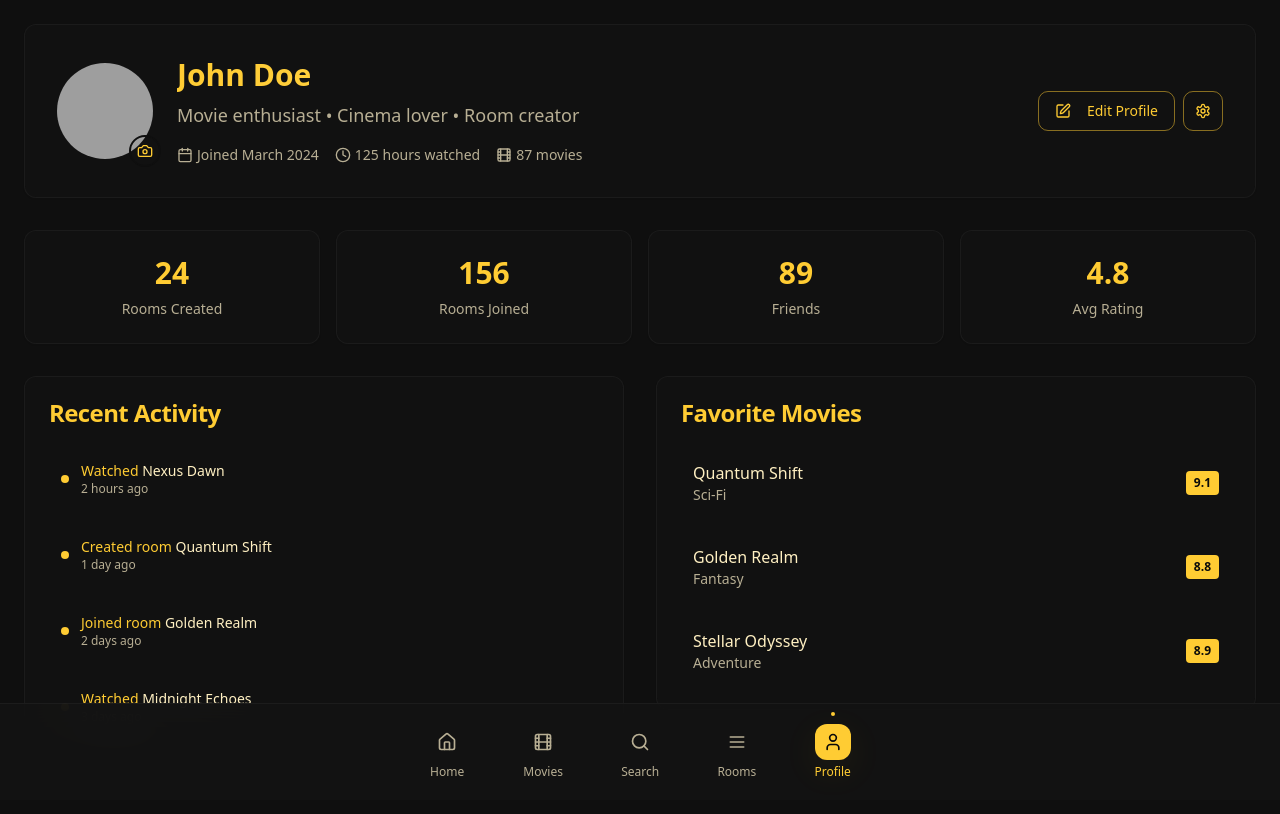
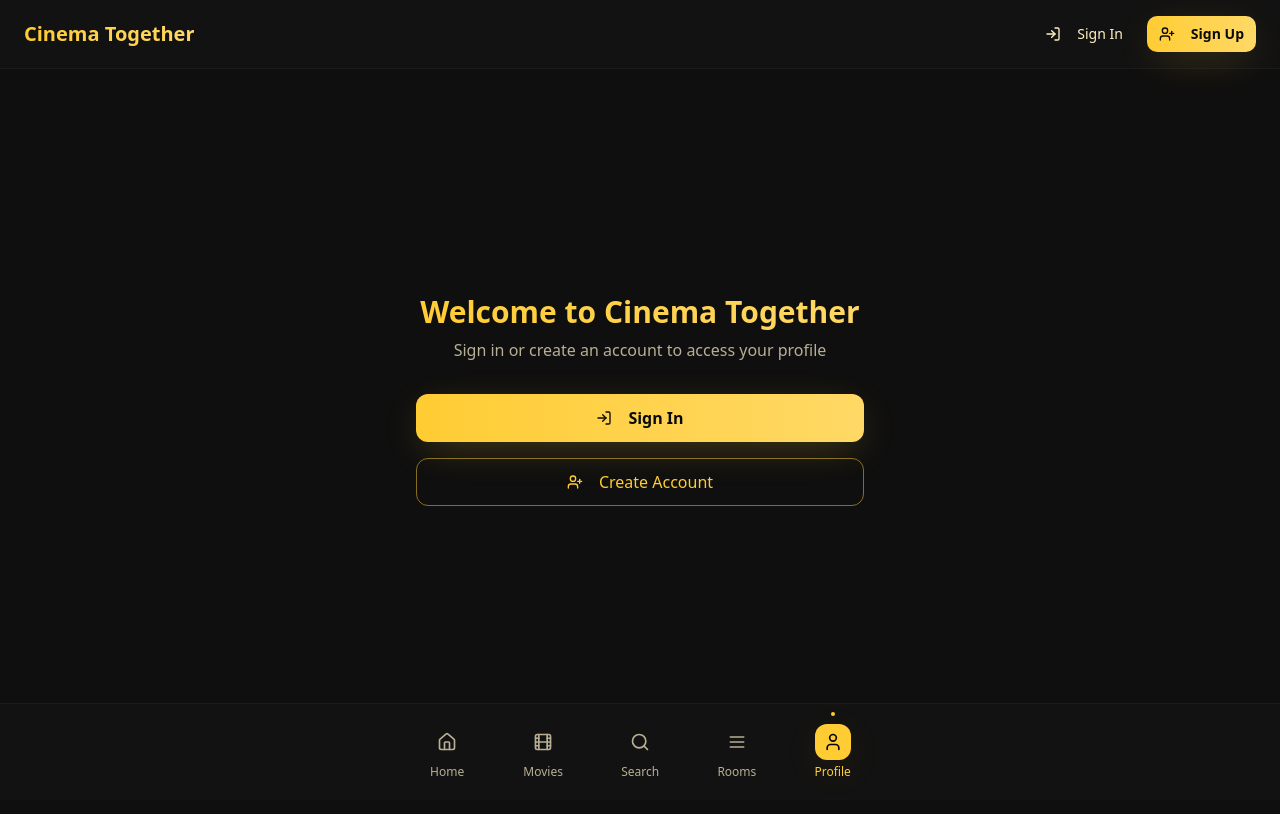
Before and after one commit to squidsquesh/glowflix-stream, a React (Vite) app: page /profile in a window 1280 px wide. Shown: the top 814 px of the page. Built offline with nearby package versions, Linux system fonts and the light colour scheme; grey boxes are pictures that could not be loaded.

Commit message:
Add login/signup buttons

```diff
--- a/src/App.tsx
+++ b/src/App.tsx
@@ -4,6 +4,7 @@ import { TooltipProvider } from "@/components/ui/tooltip";
 import { QueryClient, QueryClientProvider } from "@tanstack/react-query";
 import { BrowserRouter, Routes, Route } from "react-router-dom";
 import BottomNavigation from "@/components/layout/BottomNavigation";
+import TopNavigation from "@/components/layout/TopNavigation";
 import Index from "./pages/Index";
 import Movies from "./pages/Movies";
 import Room from "./pages/Room";
@@ -24,6 +25,7 @@ const App = () => (
       <Sonner />
       <BrowserRouter>
         <div className="relative min-h-screen bg-background">
+          <TopNavigation />
           <Routes>
             <Route path="/" element={<Index />} />
             <Route path="/movies" element={<Movies />} />
--- /dev/null
+++ b/src/components/layout/TopNavigation.tsx
@@ -0,0 +1,42 @@
+import { Button } from '@/components/ui/button';
+import { LogIn, UserPlus } from 'lucide-react';
+import { Link } from 'react-router-dom';
+
+export default function TopNavigation() {
+  // Simulate authentication state - in real app this would come from auth context
+  const isAuthenticated = false;
+
+  return (
+    <nav className="fixed top-0 left-0 right-0 z-50 bg-card/95 backdrop-blur-lg border-b border-border/50">
+      <div className="container mx-auto px-6 py-4">
+        <div className="flex items-center justify-between">
+          {/* Logo */}
+          <Link to="/" className="flex items-center gap-2">
+            <h1 className="text-xl font-bold bg-gradient-to-r from-primary to-primary-glow bg-clip-text text-transparent">
+              Cinema Together
+            </h1>
+          </Link>
+
+          {/* Auth Buttons */}
+          {!isAuthenticated && (
+            <div className="flex items-center gap-3">
+              <Button asChild variant="ghost" size="sm">
+                <Link to="/login">
+                  <LogIn className="w-4 h-4 mr-2" />
+                  Sign In
+                </Link>
+              </Button>
+
+              <Button asChild variant="hero" size="sm">
+                <Link to="/signup">
+                  <UserPlus className="w-4 h-4 mr-2" />
+                  Sign Up
+                </Link>
+              </Button>
+            </div>
+          )}
+        </div>
+      </div>
+    </nav>
+  );
+}
--- a/src/pages/Profile.tsx
+++ b/src/pages/Profile.tsx
@@ -1,8 +1,9 @@
 import { motion } from 'framer-motion';
-import { Camera, Edit, Settings, Calendar, Clock, Film } from 'lucide-react';
+import { Camera, Edit, Settings, Calendar, Clock, Film, LogIn, UserPlus } from 'lucide-react';
 import { Button } from '@/components/ui/button';
 import { Card, CardContent, CardHeader, CardTitle } from '@/components/ui/card';
 import { Avatar, AvatarFallback, AvatarImage } from '@/components/ui/avatar';
+import { Link } from 'react-router-dom';
 
 const recentActivity = [
   { id: 1, action: 'Watched', movie: 'Nexus Dawn', time: '2 hours ago' },
@@ -18,6 +19,50 @@ const favoriteMovies = [
 ];
 
 export default function Profile() {
+  // Simulate authentication state - in real app this would come from auth context
+  const isAuthenticated = false;
+
+  // If not authenticated, show login/signup options
+  if (!isAuthenticated) {
+    return (
+      <div className="min-h-screen bg-background flex items-center justify-center p-6">
+        <div className="w-full max-w-md">
+          <motion.div
+            initial={{ opacity: 0, y: -20 }}
+            animate={{ opacity: 1, y: 0 }}
+            className="text-center mb-8"
+          >
+            <h1 className="text-3xl font-bold bg-gradient-to-r from-primary to-primary-glow bg-clip-text text-transparent mb-2">
+              Welcome to Cinema Together
+            </h1>
+            <p className="text-muted-foreground">Sign in or create an account to access your profile</p>
+          </motion.div>
+
+          <motion.div
+            initial={{ opacity: 0, y: 20 }}
+            animate={{ opacity: 1, y: 0 }}
+            transition={{ delay: 0.1 }}
+            className="space-y-4"
+          >
+            <Button asChild variant="hero" size="lg" className="w-full">
+              <Link to="/login">
+                <LogIn className="w-5 h-5 mr-2" />
+                Sign In
+              </Link>
+            </Button>
+
+            <Button asChild variant="outline" size="lg" className="w-full">
+              <Link to="/signup">
+                <UserPlus className="w-5 h-5 mr-2" />
+                Create Account
+              </Link>
+            </Button>
+          </motion.div>
+        </div>
+      </div>
+    );
+  }
+
   return (
     <div className="min-h-screen bg-background pt-6 pb-20">
       <div className="container mx-auto px-6">
```
